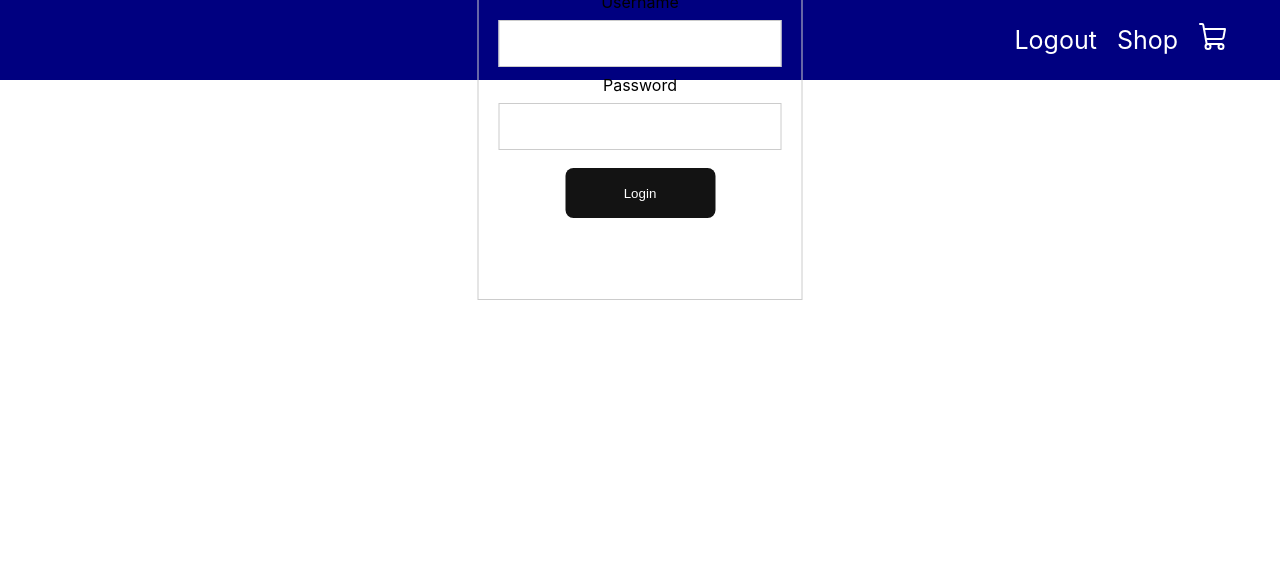
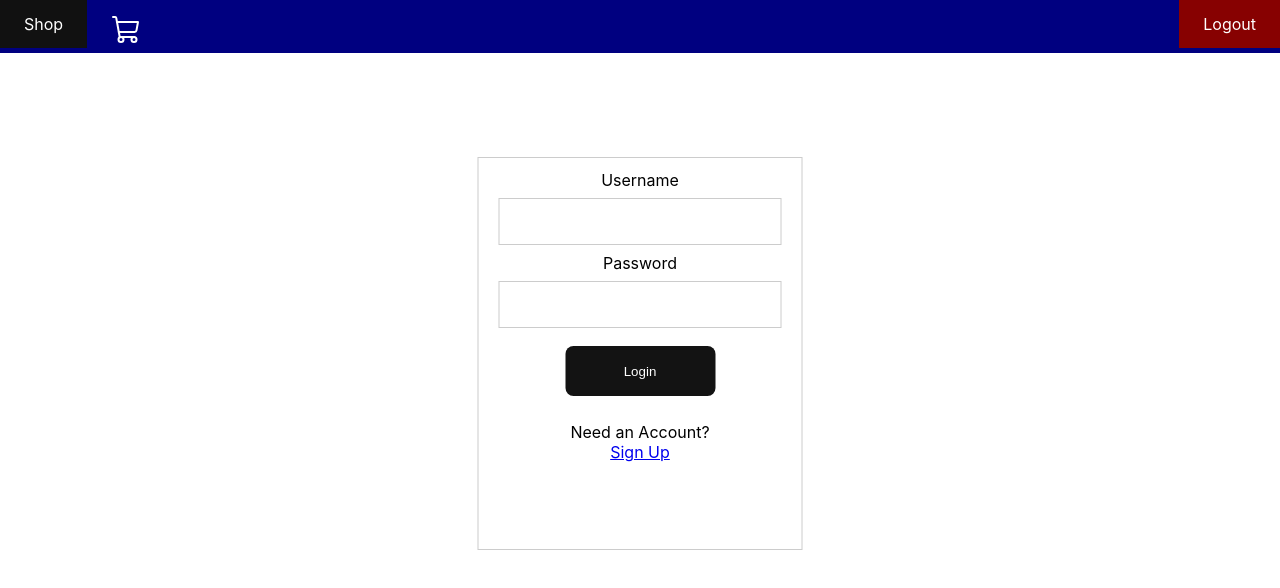
Before and after one commit to gaoaaron1/SquareJ, a React (Create React App) app in the folder frontend/: page /login in a window 1280 px wide. Shown: the top 588 px of the page. Built offline with nearby package versions, Linux system fonts and the light colour scheme.

Commit message:
Fixed bugs

```diff
--- a/frontend/src/components/navbar.css
+++ b/frontend/src/components/navbar.css
@@ -1,21 +1,32 @@
-.navbar {
-    width: 100%;
-    height: 80px;
-    background-color: rgb(0, 0, 128);
-    display: flex;
-    justify-content: flex-end;
-    align-items: center;
+ul {
+  width: 100%;
+  list-style-type: none;
+  margin: 0;
+  padding: 0;
+  overflow: hidden;
+  background-color: rgb(0, 0, 128);
 }
 
-.links {
-    margin-right: 50px;
-    display: flex;
-    align-items: center;
+li {
+  float: left;
 }
 
-.links a {
-    text-decoration: none;
-    color: white;
-    margin-left: 20px;
-    font-size: 25px;
+li a {
+  display: block;
+  color: white;
+  text-align: center;
+  padding: 14px 24px; /* Increase the padding values as desired */
+  text-decoration: none;
 }
+
+li a:hover:not(.active) {
+  background-color: #111;
+}
+
+.active {
+  background-color: #870101;
+}
+
+.cartStyle {
+    height: 25px;
+}
--- a/frontend/src/components/navbar.jsx
+++ b/frontend/src/components/navbar.jsx
@@ -1,21 +1,26 @@
-// ./components/navbar.js
 import React from 'react';
-import { Link } from "react-router-dom"
-import { ShoppingCart } from "phosphor-react";
-import "./navbar.css";
+import { Link } from 'react-router-dom';
+import { ShoppingCart } from 'phosphor-react';
+import './navbar.css';
 
 const Navbar = () => {
   return (
     <div className="navbar">
-
-        <div className="links">
-            <Link to="/login"> Logout </Link>
-            <Link to="/shop"> Shop </Link>
-            <Link to="/cart">
-                <ShoppingCart size={32} />
-            </Link>
-        </div>
-
+      <ul>
+        <li style={{ float: 'right' }}>
+          <Link to="/login" className="active">
+            Logout
+          </Link>
+        </li>
+        <li>
+          <Link to="/shop">Shop</Link>
+        </li>
+        <li>
+          <Link to="/cart" className="cartStyle">
+            <ShoppingCart size={32} />
+          </Link>
+        </li>
+      </ul>
     </div>
   );
 };
--- a/frontend/src/pages/login/login.css
+++ b/frontend/src/pages/login/login.css
@@ -1,6 +1,6 @@
 .input-container {
     position: fixed;
-    bottom: 500px; /* Adjust the bottom value as desired */
+    bottom: 250px; /* Adjust the bottom value as desired */
     left: 50%;
     transform: translateX(-50%);
     padding: 12px 20px;
@@ -11,19 +11,18 @@
     gap: 1rem;
     border: 1px solid #ccc;
     box-sizing: border-box;
-}
+  }
 
 
-.input-container input {
+  .input-container input {
     width: 100%;
     padding: 12px 20px;
     margin: 8px 0;
     border: 1px solid #ccc;
     box-sizing: border-box;
+  }
 
-}
-
-.input-container button {
+  .input-container button {
     width: 150px;
     height: 50px;
     background-color: rgb(19, 19, 19);
@@ -32,4 +31,4 @@
     border-radius: 8px;
     margin: 10px;
     cursor: pointer;
-}
+  }
--- a/frontend/src/pages/login/login.jsx
+++ b/frontend/src/pages/login/login.jsx
@@ -47,8 +47,13 @@ export default function Login() {
                 <button onClick = {login}>
                     Login
                 </button>
+                <p>
+                    Need an Account?<br />
+                    <span className="line">
+                        <a href="../register/">Sign Up</a>
+                    </span>
+                </p>
             </div>
-
             <h1> {loginStatus} </h1>
         </div>
       )
--- a/frontend/src/pages/register/register.css
+++ b/frontend/src/pages/register/register.css
@@ -1,6 +1,6 @@
 .input-container {
     position: fixed;
-    bottom: 500px; /* Adjust the bottom value as desired */
+    bottom: 250px; /* Adjust the bottom value as desired */
     left: 50%;
     transform: translateX(-50%);
     padding: 12px 20px;
@@ -11,19 +11,18 @@
     gap: 1rem;
     border: 1px solid #ccc;
     box-sizing: border-box;
-}
+  }
 
 
-.input-container input {
+  .input-container input {
     width: 100%;
     padding: 12px 20px;
     margin: 8px 0;
     border: 1px solid #ccc;
     box-sizing: border-box;
+  }
 
-}
-
-.input-container button {
+  .input-container button {
     width: 150px;
     height: 50px;
     background-color: rgb(19, 19, 19);
@@ -32,4 +31,4 @@
     border-radius: 8px;
     margin: 10px;
     cursor: pointer;
-}
+  }
--- a/frontend/src/pages/register/register.jsx
+++ b/frontend/src/pages/register/register.jsx
@@ -1,6 +1,7 @@
 import React from 'react'
 import Axios from 'axios'
 import { useState } from "react"
+import "./register.css"
 
 export default function Register() {
 
@@ -32,6 +33,12 @@ export default function Register() {
             <button onClick = {register}>
                 Register
             </button>
+                <p>
+                    Already have an Account?<br />
+                    <span className="line">
+                        <a href="../login/">Log In</a>
+                    </span>
+                </p>
         </div>
     </div>
   )
```
